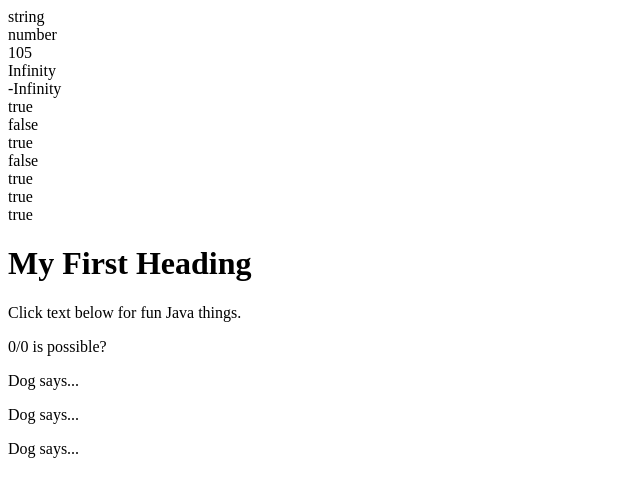
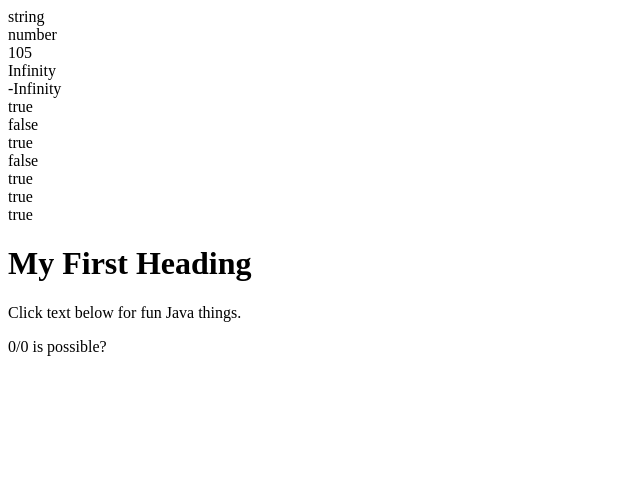
Before and after one commit to samjac0/JavaScript-Projects, a plain HTML site: page Project 5 Comparison Type Coercion/index.html in a window 1280 px wide. Shown: the whole page, without its empty margins (0-640 px from the left). Drawn offline with Linux system fonts and the light colour scheme.

Commit message:
Update index.html

```diff
--- a/Project 5 Comparison Type Coercion/index.html
+++ b/Project 5 Comparison Type Coercion/index.html
@@ -12,12 +12,6 @@
 
     <p id="test" onclick="myFunction()">0/0 is possible?</p>
 
-    <p id="Dictionary1" onclick="myFunction1()">Dog says...</p>
-
-    <p id="Dictionary2" onclick="myFunction2()">Dog says...</p>
-
-    <p id="not" onclick="notfunction()">Dog says...</p>
-
 
 
 
```
